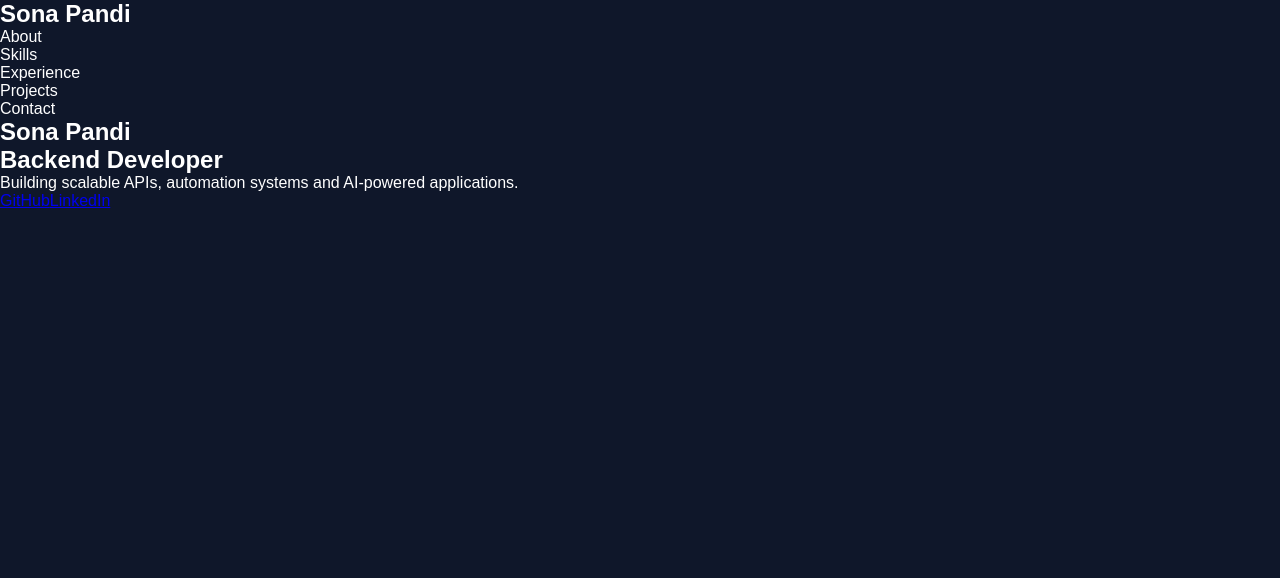
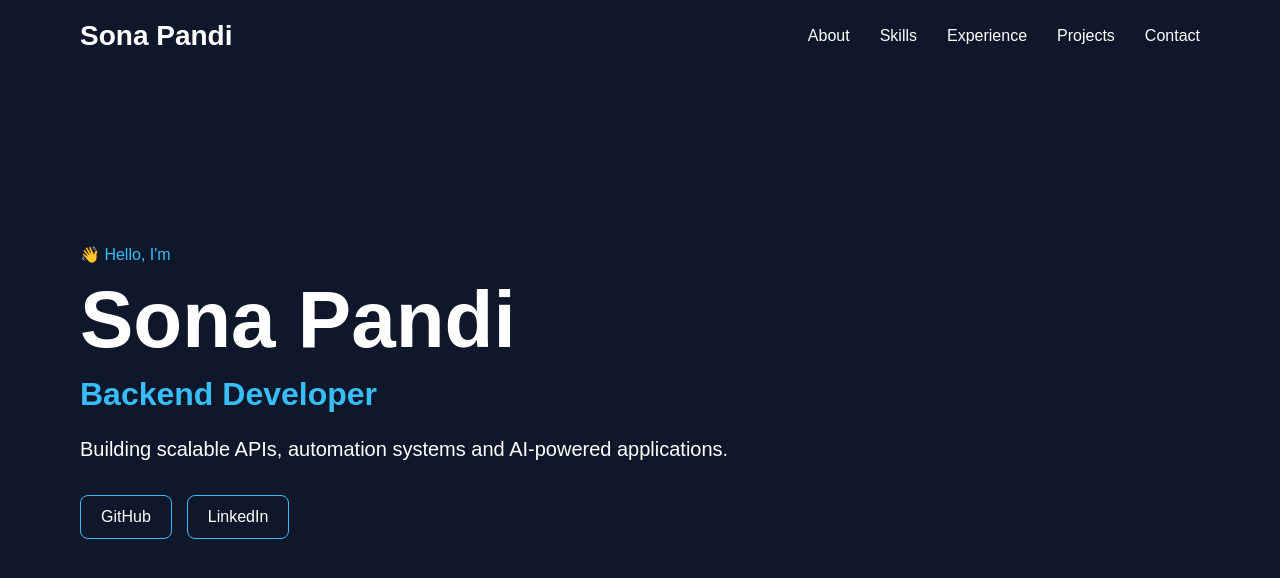
Before and after one commit to Sonaravikumar/portfolio, a React app: page / in a window 1280 px wide. Shown: the top 578 px of the page. Built offline with nearby package versions, Linux system fonts and the light colour scheme; the HTML template or start-up script is replaced by a standard one.

Commit message:
basic nav and hero is added

```diff
--- a/src/components/Hero.tsx
+++ b/src/components/Hero.tsx
@@ -2,14 +2,21 @@ import { profile } from "../data/portfolio";
 
 function Hero() {
   return (
-    <section>
+    <section className="hero">
+        <div className="hero-content">
+            <p className="hero-tag">
+                👋 Hello, I'm
+            </p>
+
             <h1>{profile.name}</h1>
 
             <h2>{profile.role}</h2>
 
-      <p>{profile.tagline}</p>
+            <p className="hero-description">
+                {profile.tagline}
+            </p>
 
-      <div>
+            <div className="hero-buttons">
                 <a href={profile.github}>
                     GitHub
                 </a>
@@ -18,6 +25,7 @@ function Hero() {
                     LinkedIn
                 </a>
             </div>
+        </div>
     </section>
   );
 }
--- a/src/components/Navbar.tsx
+++ b/src/components/Navbar.tsx
@@ -1,9 +1,11 @@
 function Navbar() {
   return (
-    <nav>
-      <h2>Sona Pandi</h2>
+    <nav className="navbar">
+        <h2 className="logo">
+            Sona Pandi
+        </h2>
 
-      <ul>
+      <ul className="nav-links">
         <li>About</li>
         <li>Skills</li>
         <li>Experience</li>
--- a/src/index.css
+++ b/src/index.css
@@ -9,3 +9,81 @@ body {
   color: white;
   font-family: Arial, sans-serif;
 }
+
+/* Navbar */
+
+.navbar {
+  display: flex;
+  justify-content: space-between;
+  align-items: center;
+
+  padding: 20px 80px;
+}
+
+.logo {
+  font-size: 28px;
+}
+
+.nav-links {
+  display: flex;
+  gap: 30px;
+
+  list-style: none;
+}
+
+.nav-links li {
+  cursor: pointer;
+}
+
+/* Hero */
+
+.hero {
+  min-height: 80vh;
+
+  display: flex;
+  align-items: center;
+
+  padding: 0 80px;
+}
+
+.hero-content {
+  max-width: 700px;
+}
+
+.hero-tag {
+  color: #38bdf8;
+  margin-bottom: 10px;
+}
+
+.hero h1 {
+  font-size: 80px;
+  margin-bottom: 10px;
+}
+
+.hero h2 {
+  font-size: 32px;
+  color: #38bdf8;
+  margin-bottom: 20px;
+}
+
+.hero-description {
+  font-size: 20px;
+  line-height: 1.6;
+  margin-bottom: 30px;
+}
+
+.hero-buttons {
+  display: flex;
+  gap: 15px;
+}
+
+.hero-buttons a {
+  text-decoration: none;
+  color: white;
+
+  border: 1px solid #38bdf8;
+
+  padding: 12px 20px;
+
+  border-radius: 8px;
+}
```
Lines whose indentation alone changed are shown as unchanged.
